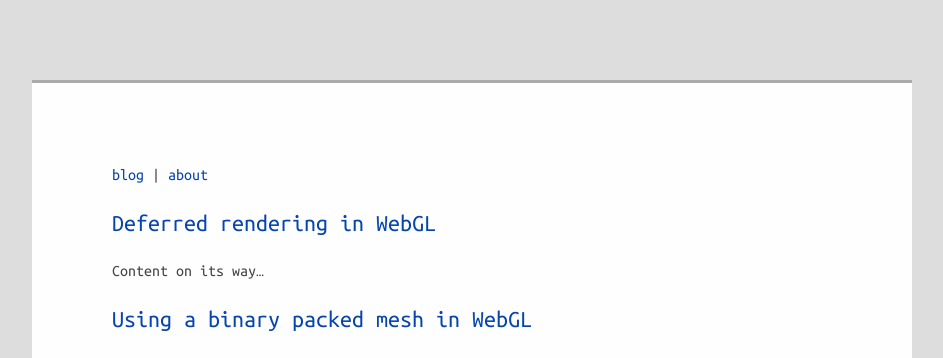
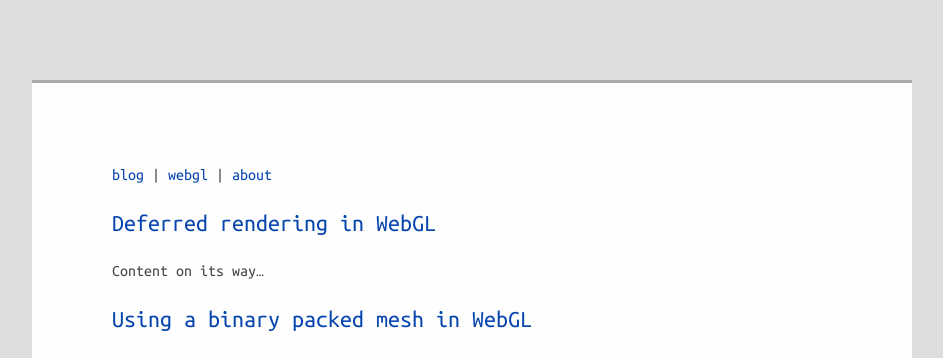
Before and after one commit to pxf/pxf.github.io, a Jekyll site: the page built from index.html, in a window 1280 px wide. Shown: the top 358 px of the page, without its empty margins (168-1111 px from the left). Built offline with Jekyll 4.4.1, drawn with Linux system fonts in a browser that asks for light colours; Markdown is read by kramdown in place of the engine named in the settings.

Commit message:
Added navigation link to WebGL.

```diff
--- a/_layouts/default.html
+++ b/_layouts/default.html
@@ -11,6 +11,7 @@
 	<body>
 		<nav>
 			<a href="/">blog</a> |
+			<a href="/page/WebGL.html">webgl</a> |
 			<a href="/page/about.html">about</a>
 		</nav>
 		{{ content }}
```
